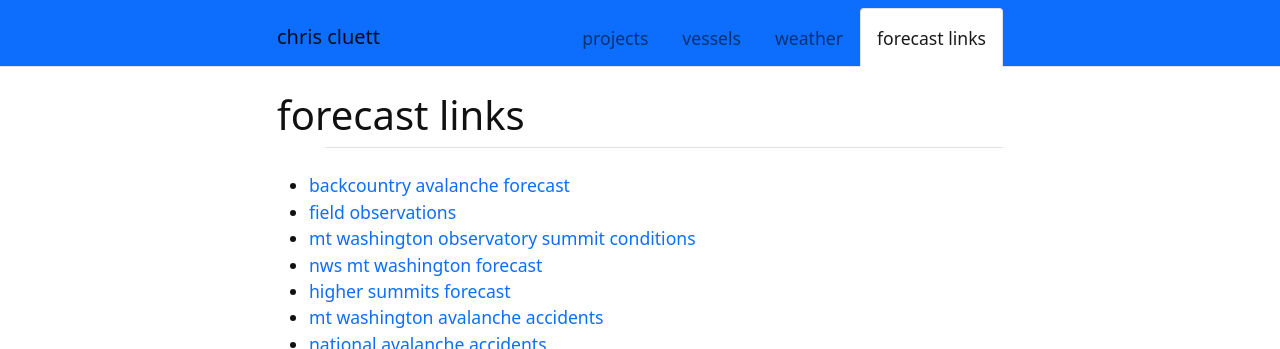
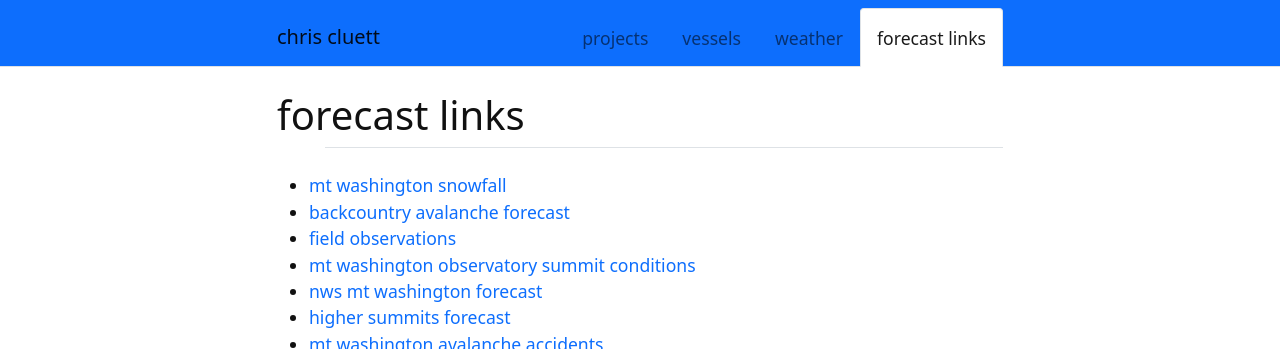
Before and after one commit to ccluett/website, a Jekyll site: the page built from content/avalanche.md, in a window 1280 px wide and 900 px high, cut to the strip 0-349 px from the top of the window. Built offline with Jekyll 4.4.1, drawn with Linux system fonts in a browser that asks for light colours.

Commit message:
Update avalanche.md

```diff
--- a/content/avalanche.md
+++ b/content/avalanche.md
@@ -3,6 +3,7 @@ title: forecast links
 nav: true
 ---
 
+* [mt washington snowfall](https://www.waterworkslabs.com/snow/)
 * [backcountry avalanche forecast](https://www.mountwashingtonavalanchecenter.org/forecasts/#/presidential-range)
 * [field observations](https://www.mountwashingtonavalanchecenter.org/observations/#/view)
 * [mt washington observatory summit conditions](https://mountwashington.org/weather/current-summit-conditions/)
```
